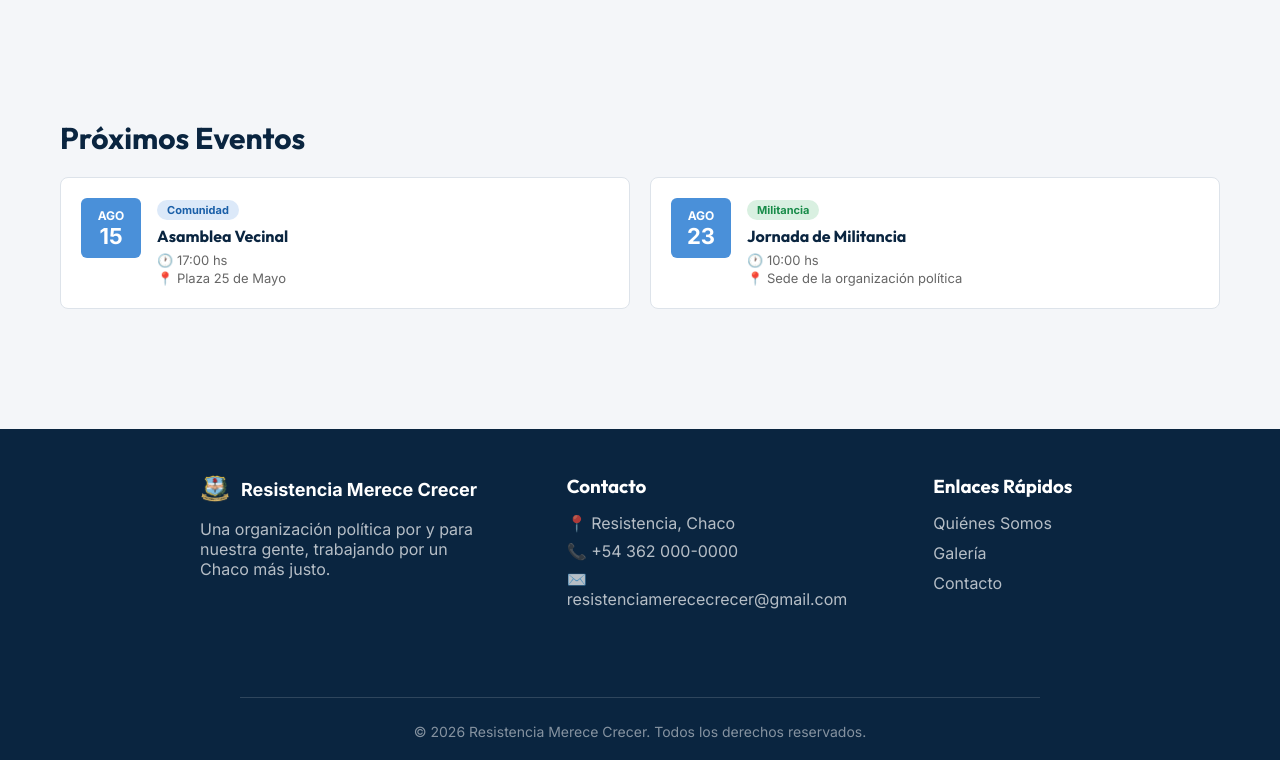
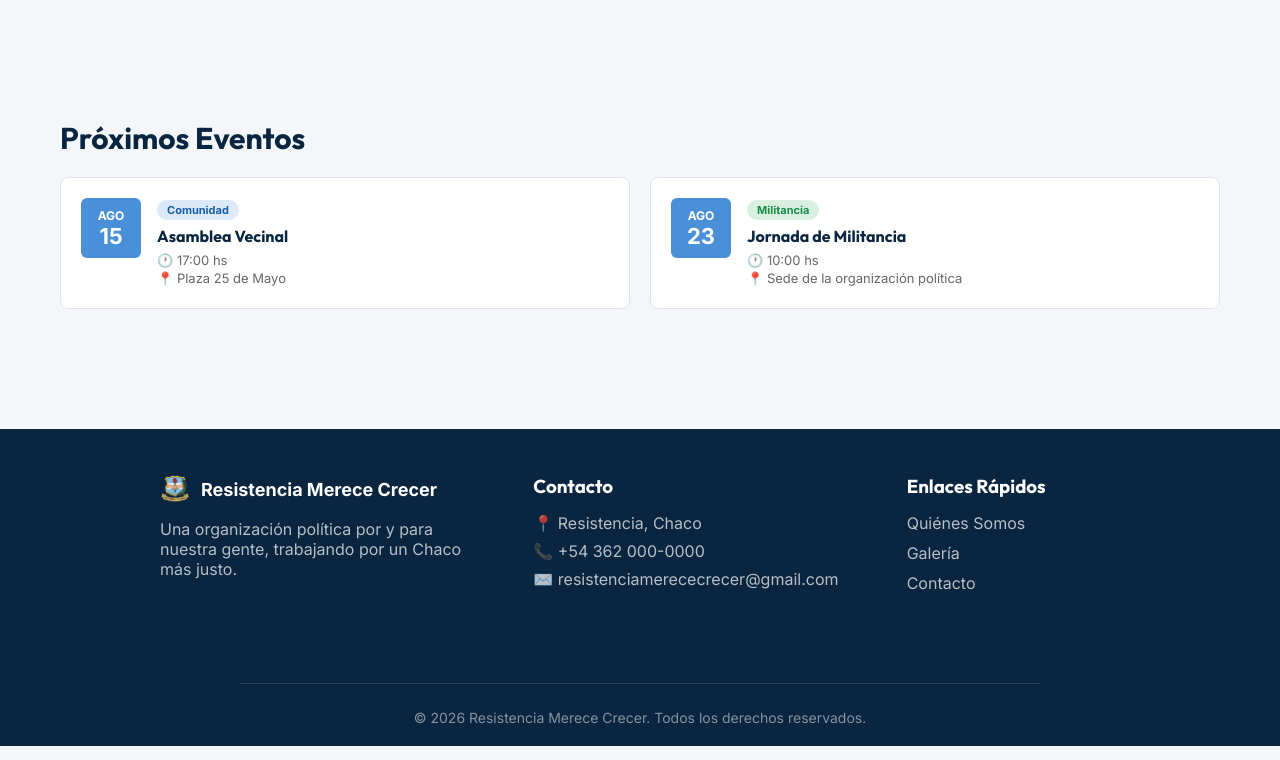
Before and after one commit to esqmarcelo/resistencia-merece-crecer, a React (Vite) app: page / in a window 1280 px wide. Shown: the part 1068-1828 px from the top of the page. Built offline with nearby package versions, Linux system fonts and the light colour scheme.

Commit message:
Separación y posición del contenido del footer

```diff
--- a/src/index.css
+++ b/src/index.css
@@ -176,10 +176,10 @@ h3 {
 
 .footer-grid {
   display: grid;
-  grid-template-columns: repeat(auto-fit, minmax(220px, 1fr));
-  gap: 80px;
+  grid-template-columns: repeat(auto-fit, minmax(290px, 1fr));
+  gap: 60px;
   padding-top: 30px;
-  padding-left: 200px;
+  padding-left: 160px;
 }
 
 .footer-col h3 {
```
